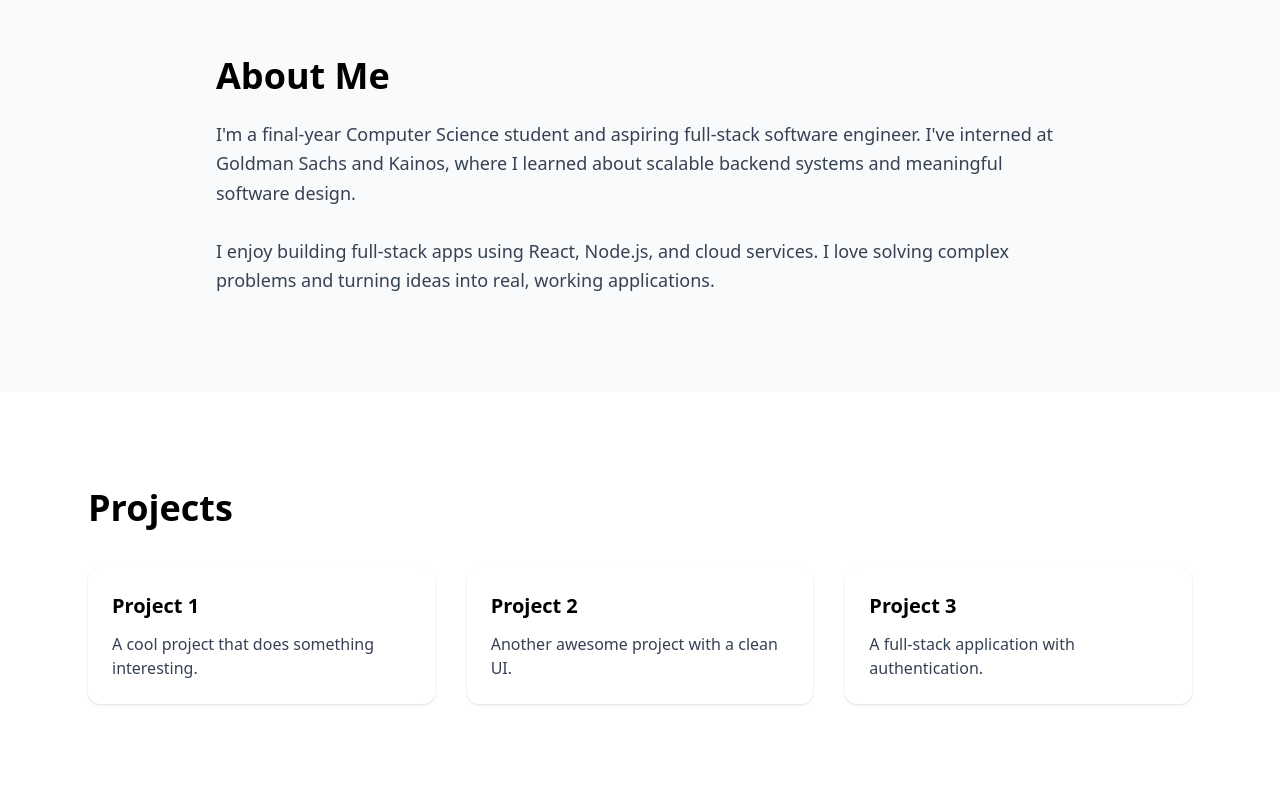
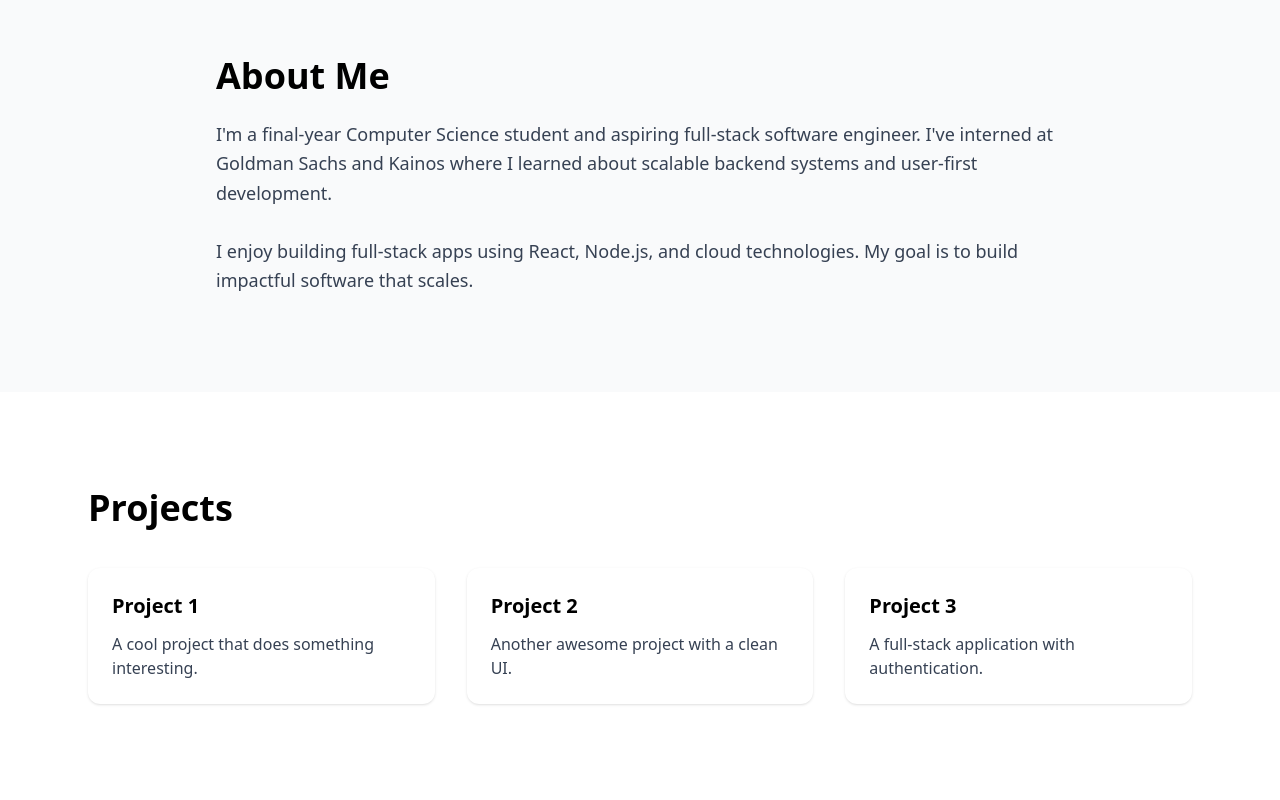
Before and after one commit to Dagimawi7/My_Portfilio, a React (Vite) app: page / in a window 1280 px wide. Shown: the part 840-1640 px from the top of the page. Built offline with nearby package versions, Linux system fonts and the light colour scheme.

Commit message:
aniamted all componetes

```diff
--- a/src/components/About.jsx
+++ b/src/components/About.jsx
@@ -1,18 +1,25 @@
+import Reveal from "./Reveal";
+
 export default function About() {
   return (
     <section id="about" className="py-24 bg-gray-50">
       <div className="max-w-4xl mx-auto px-6">
+        <Reveal>
           <h2 className="text-4xl font-bold mb-6">About Me</h2>
+        </Reveal>
 
+        <Reveal>
           <p className="text-lg text-gray-700 leading-relaxed">
             I'm a final-year Computer Science student and aspiring full-stack
-            software engineer. I've interned at Goldman Sachs and Kainos, where I
-            learned about scalable backend systems and meaningful software design.
+            software engineer. I've interned at Goldman Sachs and Kainos where
+            I learned about scalable backend systems and user-first development.
+
             <br /><br />
+
             I enjoy building full-stack apps using React, Node.js, and cloud
-            services. I love solving complex problems and turning ideas into real,
-            working applications.
+            technologies. My goal is to build impactful software that scales.
           </p>
+        </Reveal>
       </div>
     </section>
   );
--- a/src/components/Contact.jsx
+++ b/src/components/Contact.jsx
@@ -1,19 +1,27 @@
+import Reveal from "./Reveal";
+
 export default function Contact() {
   return (
     <section id="contact" className="py-24 bg-gray-100">
       <div className="max-w-4xl mx-auto px-6 text-center">
+        <Reveal>
           <h2 className="text-4xl font-bold mb-6">Get In Touch</h2>
+        </Reveal>
 
+        <Reveal>
           <p className="text-lg text-gray-700 mb-6">
             Feel free to reach out for collaboration or opportunities!
           </p>
+        </Reveal>
 
+        <Reveal>
           <a
             href="mailto:your-email@example.com"
             className="inline-block px-8 py-4 bg-blue-600 text-white rounded-lg shadow hover:bg-blue-700 transition"
           >
             your-email@example.com
           </a>
+        </Reveal>
       </div>
     </section>
   );
--- a/src/components/Projects.jsx
+++ b/src/components/Projects.jsx
@@ -1,33 +1,27 @@
+import Reveal from "./Reveal";
+
 export default function Projects() {
   const projects = [
-      {
-        title: "Project 1",
-        description: "A cool project that does something interesting.",
-      },
-      {
-        title: "Project 2",
-        description: "Another awesome project with a clean UI.",
-      },
-      {
-        title: "Project 3",
-        description: "A full-stack application with authentication.",
-      },
+    { title: "Project 1", description: "A cool project that does something interesting." },
+    { title: "Project 2", description: "Another awesome project with a clean UI." },
+    { title: "Project 3", description: "A full-stack application with authentication." },
   ];
 
   return (
     <section id="projects" className="py-24">
       <div className="max-w-6xl mx-auto px-6">
+        <Reveal>
           <h2 className="text-4xl font-bold mb-10">Projects</h2>
+        </Reveal>
 
         <div className="grid md:grid-cols-3 gap-8">
           {projects.map((project, idx) => (
-              <div
-                key={idx}
-                className="p-6 bg-white shadow rounded-xl hover:shadow-lg transition"
-              >
+            <Reveal key={idx}>
+              <div className="p-6 bg-white shadow rounded-xl hover:shadow-lg transition">
                 <h3 className="text-xl font-semibold">{project.title}</h3>
                 <p className="text-gray-700 mt-3">{project.description}</p>
               </div>
+            </Reveal>
           ))}
         </div>
       </div>
--- /dev/null
+++ b/src/components/Reveal.jsx
@@ -0,0 +1,14 @@
+import { motion } from "framer-motion";
+
+export default function Reveal({ children }) {
+  return (
+    <motion.div
+      initial={{ opacity: 0, y: 40 }}
+      whileInView={{ opacity: 1, y: 0 }}
+      viewport={{ once: true }}
+      transition={{ duration: 0.7 }}
+    >
+      {children}
+    </motion.div>
+  );
+}
```
Lines whose indentation alone changed are shown as unchanged.
